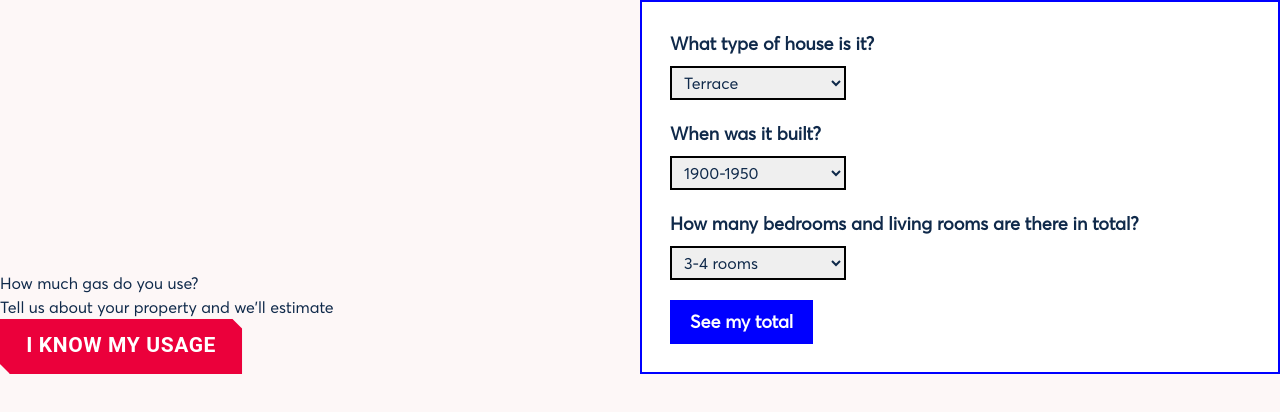
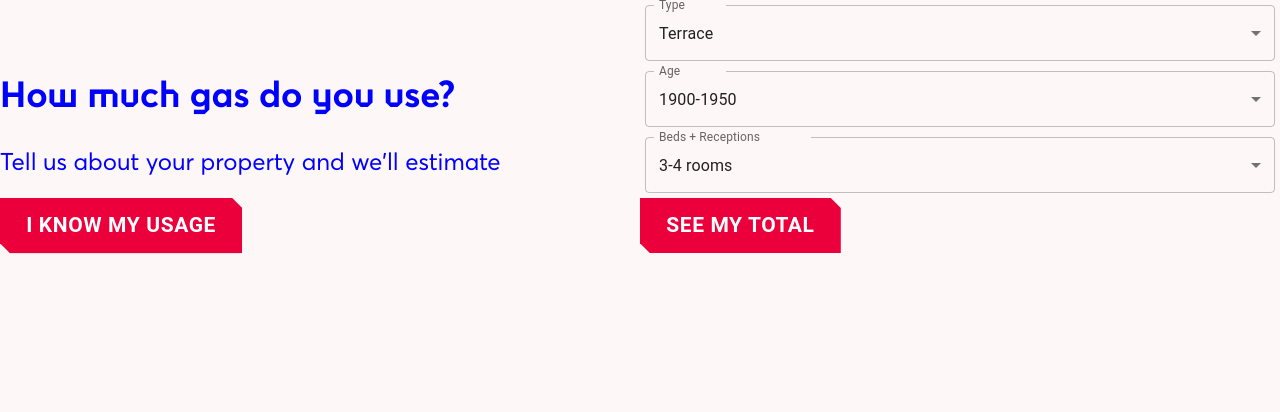
Before and after one commit to nestauk/heating-comparison-ts, a React (Create React App) app: page / in a window 1280 px wide. Both pictures are taken after a click on the button "HELP ME ESTIMATE". Shown: the top 412 px of the page. Built offline with nearby package versions, Linux system fonts and the light colour scheme; a web font is replaced by a local one.

Commit message:
Revert estimate usage to material controls and reapply some tailwind styles to replace h1 h3

```diff
--- a/src/App.tsx
+++ b/src/App.tsx
@@ -96,8 +96,8 @@ export default function App() {
           ?
             <Grid container flexWrap='wrap'>
               <Grid item xs={12} sm={6}>
-                <h1>How much gas do you use?</h1>
-                <h3>Enter the information from your latest bill or smart meter</h3>
+                <div className="font-brand text-brand-blue text-4xl mb-8">How much gas do you use?</div>
+                <div className="text-2xl text-brand-blue mb-5" >Enter the information from your latest bill or smart meter</div>
                 <Button className="btn btn--primary" variant="contained" onClick={() => flagUsageUnknown(true)}>Help me estimate</Button>
               </Grid>
               <Grid item xs={12} sm={6}>
@@ -109,8 +109,8 @@ export default function App() {
           :
             <Grid container flexWrap='wrap'>
               <Grid item xs={12} sm={6}>
-                <h1>How much gas do you use?</h1>
-                <h3>Tell us about your property and we'll estimate</h3>
+                <div className="font-brand text-brand-blue text-4xl mb-8">How much gas do you use?</div>
+                <div className="text-2xl text-brand-blue mb-5" >Tell us about your property and we'll estimate</div>
                 <Button className="btn btn--primary" variant="contained" onClick={() => flagUsageUnknown(false)}>I know my usage</Button>
               </Grid>
               <Grid item xs={12} sm={6}>
--- a/src/EstimateUsage.tsx
+++ b/src/EstimateUsage.tsx
@@ -1,104 +1,99 @@
 import React, { useState } from "react";
+import { Button, FormControl, Grid, InputLabel, MenuItem, Select } from '@mui/material';
 
 export function EstimateUsage(props: any) {
     const { onSubmit } = props;
-  const defaultPrem = {
+    const defaultPrem =  {
       type: "Terrace",
       age: "1900-1950",
-    numRooms: "3-4 rooms",
+      numRooms: "3-4 rooms"
     };
-  const [premisesInfo, setPremisesInfo] = useState(defaultPrem);
+    const [ premisesInfo, setPremisesInfo ] = useState(defaultPrem);
 
     const handleChangePremType = (event: any) => {
-    const newPremisesInfo = { ...premisesInfo, type: event.target.value };
+      const newPremisesInfo = {  ...premisesInfo, type: event.target.value };
       setPremisesInfo(newPremisesInfo);
     };
     const handleChangePremAge = (event: any) => {
-    const newPremisesInfo = { ...premisesInfo, age: event.target.value };
+      const newPremisesInfo = {  ...premisesInfo, age: event.target.value };
       setPremisesInfo(newPremisesInfo);
     };
     const handleChangeNumRooms = (event: any) => {
-    const newPremisesInfo = { ...premisesInfo, numRooms: event.target.value };
+      const newPremisesInfo = {  ...premisesInfo, numRooms: event.target.value };
       setPremisesInfo(newPremisesInfo);
     };
 
+
     return (
-    <div className="bg-white p-7 border-brand-blue border-2">
-      <div className="mb-5">
-        <label
-          htmlFor="premise-type-label"
-          className="text-lg font-bold mb-2 block"
+        <Grid container>
+            <Grid item xs={12}>
+                <FormControl component="fieldset" className="formControl">
+                    <InputLabel id="premise-age-label" >
+                        Type
+                    </InputLabel>
+                    <Select
+                        id="premise-type-select"
+                        value={premisesInfo.type}
+                        label="Home Type"
+                        onChange={handleChangePremType}
+                        displayEmpty={true}
+                        defaultValue={defaultPrem.type}
                     >
-          What type of house is it?
-        </label>
-        <select
-          name="premise-type-select"
+                        <MenuItem value="Detached">Detached</MenuItem>
+                        <MenuItem value="Semi-Detached">Semi-Detached</MenuItem>
+                        <MenuItem value="Terrace">Terrace</MenuItem>
+                        <MenuItem value="Bungalow">Bungalow</MenuItem>
+                        <MenuItem value="Flat">Flat</MenuItem>
+                    </Select>
+                </FormControl>
+              </Grid>
+              <Grid item xs={12}>
+                <FormControl component="fieldset" className="formControl">
+                    <InputLabel id="premise-age-label">
+                        Age
+                    </InputLabel>
+                    <Select
                         id="premise-type-select"
-          className="input-select w-44"
-          onChange={handleChangePremType}
+                        value={premisesInfo.age}
+                        label="Home Type"
+                        onChange={handleChangePremAge}
+                        defaultValue={defaultPrem.age}
+                        displayEmpty={true}
                     >
-          <option value="Terrace" selected>
-            Terrace
-          </option>
-          <option value="Semi-Detached">Semi-Detached</option>
-          <option value="Detached">Detached</option>
-          <option value="Bungalow">Bungalow</option>
-          <option value="Flat">Flat</option>
-        </select>
-      </div>
-
-      <div className="mb-5">
-        <label
-          htmlFor="premise-age-label"
-          className="text-lg font-bold mb-2 block"
+                        <MenuItem value="Pre 1900">Pre 1900</MenuItem>
+                        <MenuItem value="1900-1950">1900-1950</MenuItem>
+                        <MenuItem value="1950-1975">1950-1975</MenuItem>
+                        <MenuItem value="1976-1990">1976-1990</MenuItem>
+                        <MenuItem value="Post 1990">Post 1990</MenuItem>
+                    </Select>
+                </FormControl>
+              </Grid>
+              <Grid item xs={12}>
+                <FormControl component="fieldset" className="formControl">
+                    <InputLabel id="premise-rooms-label" >
+                        Beds + Receptions
+                    </InputLabel>
+                    <Select
+                        id="premise-rooms-select"
+                        value={premisesInfo.numRooms}
+                        label="Bedrooms plus Receptions"
+                        onChange={handleChangeNumRooms}
+                        defaultValue={defaultPrem.numRooms}
+                        displayEmpty={true}
                     >
-          When was it built?
-        </label>
-        <select
-          name="premise-age-select"
-          id="premise-age-select"
-          className="input-select w-44"
-          onChange={handleChangePremAge}
-        >
-          <option value="Pre 1900">Pre 1900</option>
-          <option value="1900-1950" selected>
-            1900-1950
-          </option>
-          <option value="1950-1975">1950-1975</option>
-          <option value="1976-1990">1976-1990</option>
-          <option value="Post 1990">Post 1990</option>
-        </select>
-      </div>
-
-      <div className="mb-5">
-        <label
-          htmlFor="premise-rooms-label"
-          className="text-lg font-bold mb-2 block"
-        >
-          How many bedrooms and living rooms are there in total?
-        </label>
-        <select
-          name="premise-rooms-select"
-          id="premise-rooms-select"
-          className="input-select w-44"
-          onChange={handleChangeNumRooms}
-        >
-          <option value="1-2 rooms">1-2 rooms</option>
-          <option value="3-4 rooms" selected>
-            3-4 rooms
-          </option>
-          <option value="5-6 rooms">5-6 rooms</option>
-          <option value="7-9 rooms">7-9 rooms</option>
-          <option value="10+ rooms">10+ rooms</option>
-        </select>
-      </div>
-
-      <button
-        className="py-2 px-5 bg-brand-blue text-white text-lg font-bold hover:bg-opacity-70"
-        onClick={() => onSubmit(premisesInfo)}
-      >
+                        <MenuItem value="1-2 rooms">1-2 rooms</MenuItem>
+                        <MenuItem value="3-4 rooms">3-4 rooms</MenuItem>
+                        <MenuItem value="5-6 rooms">5-6 rooms</MenuItem>
+                        <MenuItem value="7-9 rooms">7-9 rooms</MenuItem>
+                        <MenuItem value="10+ rooms">10+ rooms</MenuItem>
+                    </Select>
+                    </FormControl>
+              </Grid>
+              <Grid item xs={12}>
+                <Button className="btn btn--primary" onClick={() => onSubmit(premisesInfo)}>
                     See my total
-      </button>
-    </div>
+                </Button>
+              </Grid>
+            </Grid>
     );
   }
```
Lines whose indentation alone changed are shown as unchanged.
